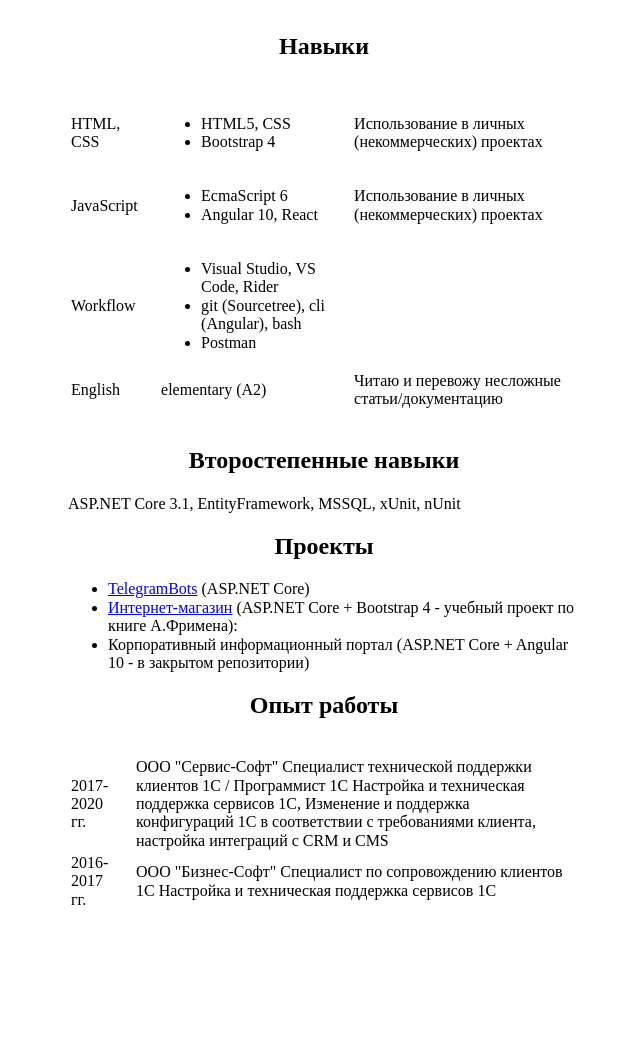
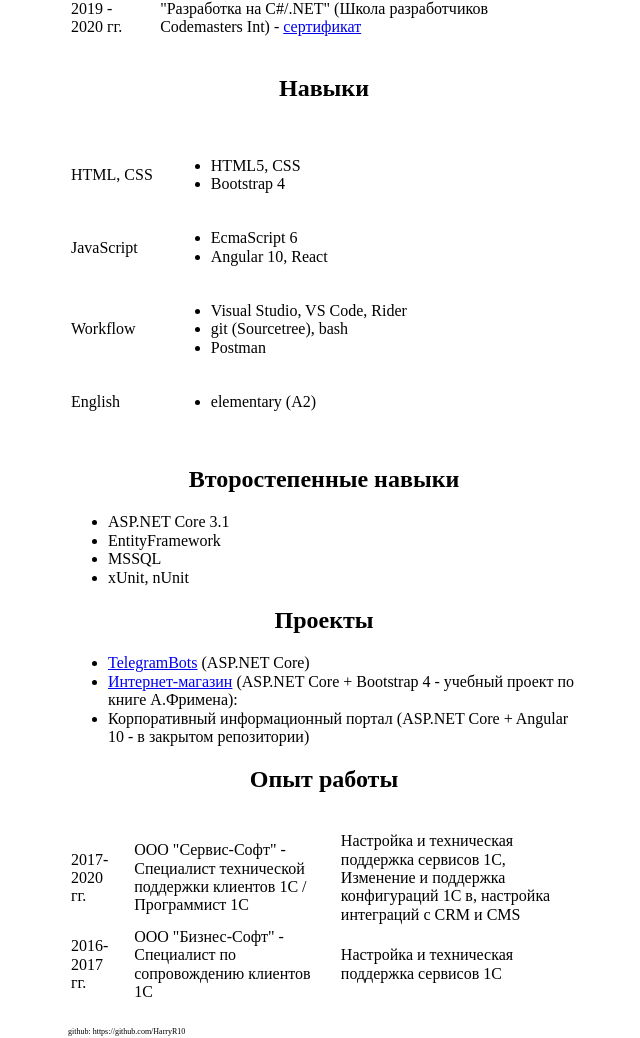
Before and after one commit to HarryR10/cv, a plain HTML site: page cv-for-course/index.html in a window 1280 px wide. Shown: the part 706-1744 px from the top of the page, without its empty margins (316-956 px from the left). Before the commit the page ends 1634 px from the top, so only its background shows below. Drawn offline with nearby package versions, Linux system fonts and the light colour scheme.

Commit message:
feature(index.html) edit cv

```diff
--- a/cv-for-course/index.html
+++ b/cv-for-course/index.html
@@ -12,7 +12,7 @@
 	<header>
 		<h1>
 			Спирин Игорь
-			<small>junior front-end/full stack developer</small>
+			<small>junior front-end / full stack developer</small>
 		</h1>
 		<div>
 			<p>Россия, Саранск</p>
@@ -21,15 +21,14 @@
 
 
 	<main>
-		<section>
-			<aside>
+		<div class="sidebar">
 			<img src="https://avatars0.githubusercontent.com/u/47194081?s=400&u=722fad35b531aac0f413199ab65d3e3d6990b528&v=4"
 				alt="photo">
-			</aside>
+			<section>
 				<table id="top-info">
 					<tbody>
 						<tr>
-						<td>
+							<td class="to-hide">
 								Дата рождения:
 							</td>
 							<td>
@@ -37,7 +36,7 @@
 							</td>
 						</tr>
 						<tr>
-						<td>
+							<td class="to-hide">
 								Email:
 							</td>
 							<td>
@@ -45,7 +44,7 @@
 							</td>
 						</tr>
 						<tr>
-						<td>
+							<td class="to-hide">
 								Телефон:
 							</td>
 							<td>
@@ -53,7 +52,7 @@
 							</td>
 						</tr>
 						<tr>
-						<td>
+							<td class="to-hide">
 								Skype:
 							</td>
 							<td>
@@ -61,7 +60,7 @@
 							</td>
 						</tr>
 						<tr>
-						<td>
+							<td class="to-hide">
 								github:
 							</td>
 							<td>
@@ -71,27 +70,29 @@
 					</tbody>
 				</table>
 			</section>
+		</div>
 
+		<div class="right-side">
 			<section>
 				<h2>Образование</h2>
 				<table>
 					<tbody>
-					<td colspan="2">
+						<th colspan="2">
 							Высшее образование
-					</td>
+						</th>
 						<tr>
-						<td>
+							<td class="to-hide">
 								2009 - 2013 гг.
 							</td>
 							<td>
 								МГУ им. Н.П. Огарёва, Экономический факультет, специальность "Финансы и кредит"
 							</td>
 						</tr>
-					<td colspan="2">
+						<th colspan="2">
 							Курсы
-					</td>
+						</th>
 						<tr>
-						<td>
+							<td class="to-hide">
 								2019 г.
 							</td>
 							<td>
@@ -100,7 +101,7 @@
 							</td>
 						</tr>
 						<tr>
-						<td>
+							<td class="to-hide">
 								2019 - 2020 гг.
 							</td>
 							<td>
@@ -111,12 +112,11 @@
 					</tbody>
 				</table>
 			</section>
-
-		<section>
+			<section id="skills">
 				<h2>Навыки</h2>
 				<table>
 					<tbody>
-					<tr>
+						<tr data-tooltip="использовал в учебных проектах">
 							<td>HTML, CSS</td>
 							<td>
 								<ul>
@@ -124,11 +124,8 @@
 									<li>Bootstrap 4</li>
 								</ul>
 							</td>
-						<td>
-							Использование в личных (некоммерческих) проектах
-						</td>
 						</tr>
-					<tr>
+						<tr data-tooltip="использовал в учебных проектах">
 							<td>JavaScript</td>
 							<td>
 								<ul>
@@ -136,42 +133,39 @@
 									<li>Angular 10, React</li>
 								</ul>
 							</td>
-						<td>
-							Использование в личных (некоммерческих) проектах
-						</td>
 						</tr>
-					<tr>
+						<tr data-tooltip="знаю как выйти из vim...">
 							<td>Workflow</td>
 							<td>
 								<ul>
 									<li>Visual Studio, VS Code, Rider</li>
-								<li>git (Sourcetree), cli (Angular), bash</li>
+									<li>git (Sourcetree), bash</li>
 									<li>Postman</li>
 								</ul>
 							</td>
-						<td>
-
-						</td>
 						</tr>
-					<tr>
+						<tr data-tooltip="читаю несложные статьи и документацию">
 							<td>English</td>
 							<td>
-							elementary (A2)
+								<ul>
+									<li>elementary (A2)</li>
+								</ul>
 							</td>
-						<td>Читаю и перевожу несложные статьи/документацию</td>
 						</tr>
 					</tbody>
 				</table>
 			</section>
-
-		<section>
+			<section id="secondary-skills">
 				<h2>Второстепенные навыки</h2>
 				<p>
-				ASP.NET Core 3.1, EntityFramework,
-				MSSQL, xUnit, nUnit
+				<ul>
+					<li>ASP.NET Core 3.1</li>
+					<li>EntityFramework</li>
+					<li>MSSQL</li>
+					<li>xUnit, nUnit</li>
+				</ul>
 				</p>
 			</section>
-
 			<section id="projects">
 				<h2>Проекты</h2>
 				<ul>
@@ -184,42 +178,44 @@
 					</li>
 				</ul>
 			</section>
-
-		<section>
+			<section id="experience">
 				<h2>Опыт работы</h2>
 				<table>
 					<tbody>
 						<tr>
-						<td>
+							<td class="to-hide">
 								2017-2020 гг.
 							</td>
-						<td>
-							ООО "Сервис-Софт"
+							<td data-tooltip="2017-2020 гг.">
+								ООО "Сервис-Софт" -
 								Специалист технической поддержки клиентов 1С / Программист 1С
+							</td>
+							<td class="to-hide-work">
 								Настройка и техническая поддержка сервисов 1С, Изменение и поддержка конфигураций 1С
-							в
-							соответствии с требованиями клиента, настройка интеграций с CRM и CMS
-
+								в, настройка интеграций с CRM и CMS
 							</td>
 						</tr>
 						<tr>
-						<td>
+							<td class="to-hide">
 								2016-2017 гг.
 							</td>
-						<td>
-							ООО "Бизнес-Софт"
+							<td data-tooltip="2016-2017 гг.">
+								ООО "Бизнес-Софт" -
 								Специалист по сопровождению клиентов 1С
+							</td>
+							<td class="to-hide-work">
 								Настройка и техническая поддержка сервисов 1С
 							</td>
 						</tr>
 					</tbody>
 				</table>
 			</section>
+		</div>
 	</main>
 
 	<footer>
 		<div>
-
+			<small>github: https://github.com/HarryR10</small>
 		</div>
 	</footer>
 </body>
```
Lines whose indentation alone changed are shown as unchanged.
